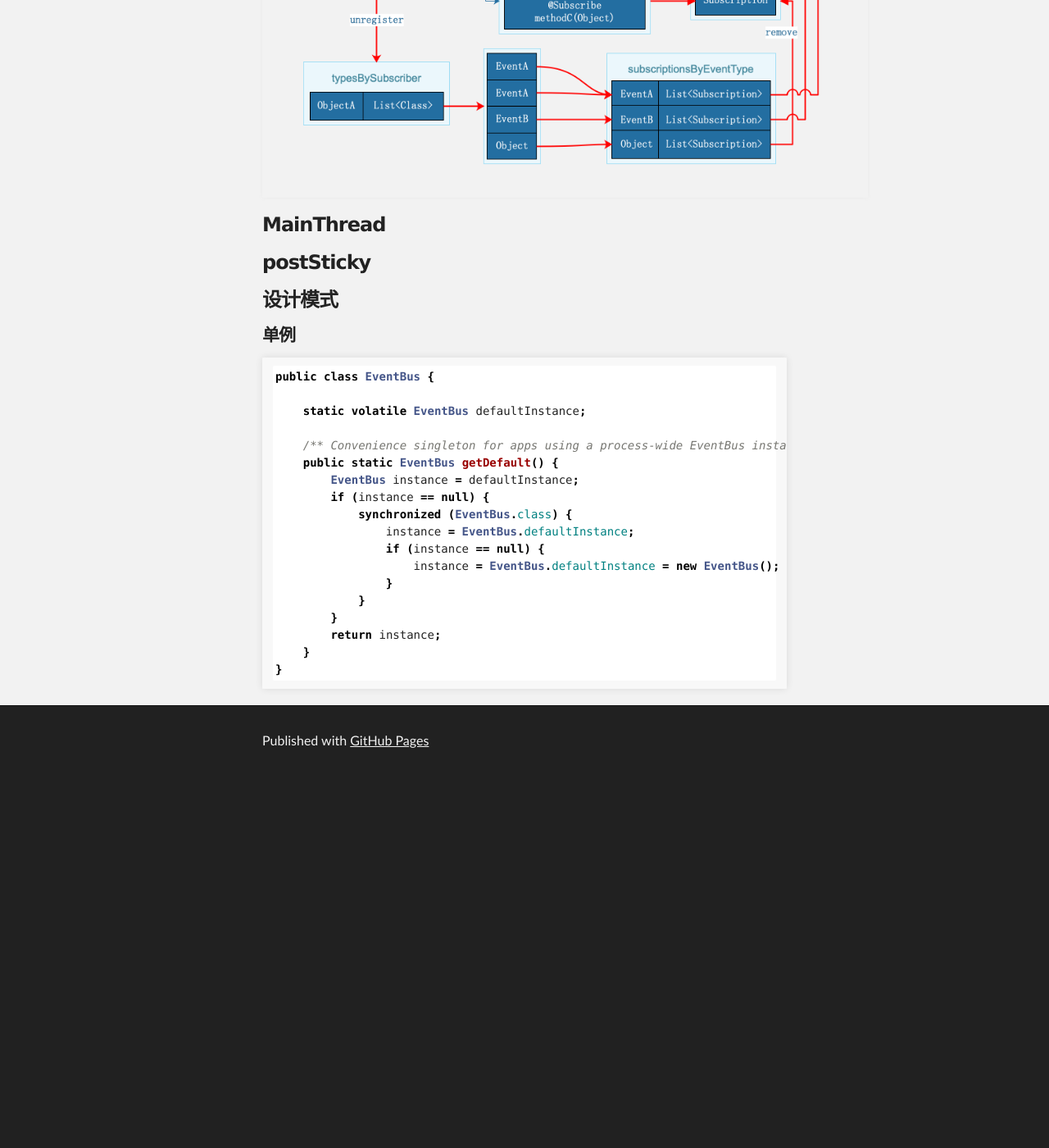
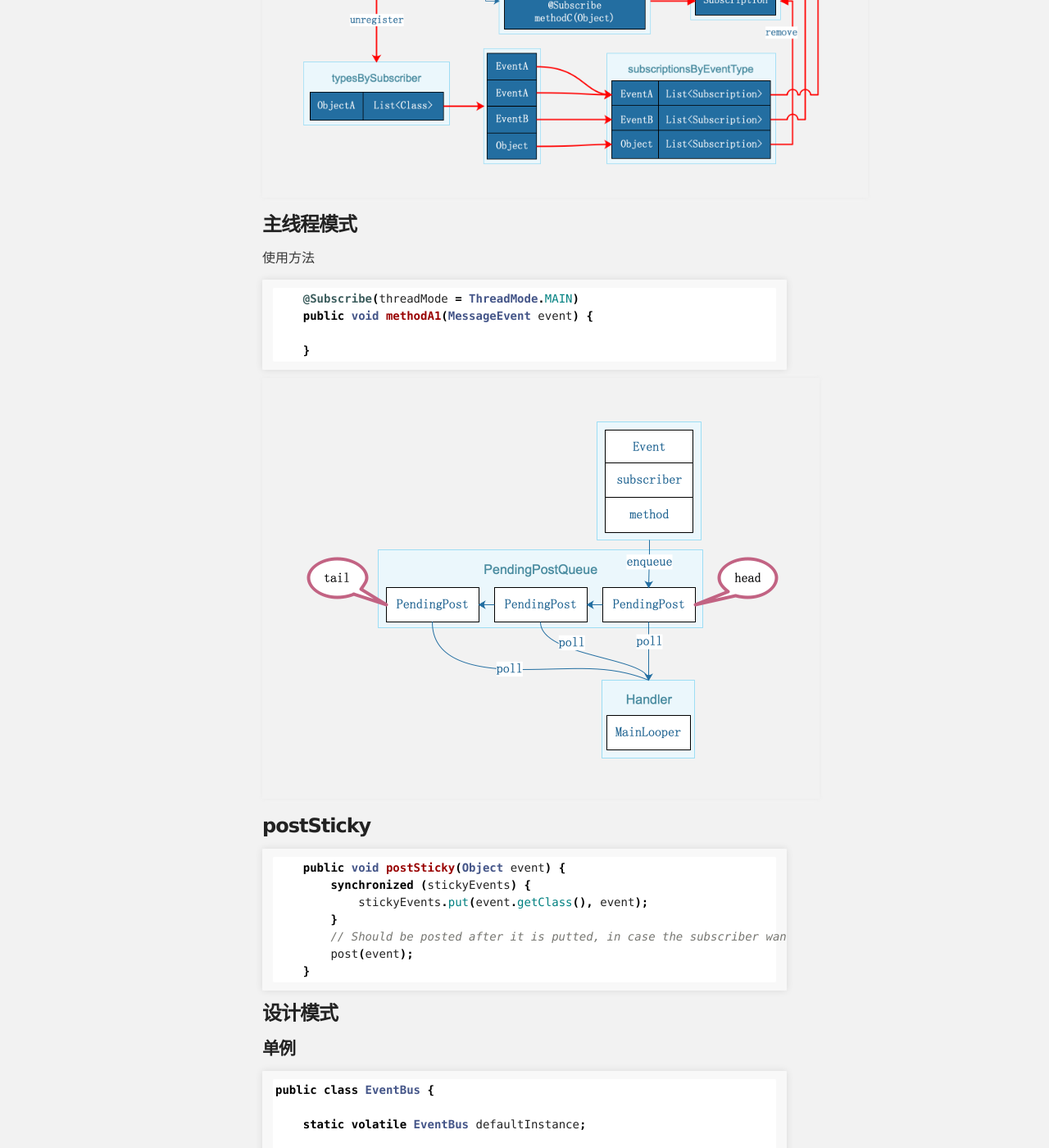
Before and after one commit to mwping/mwping.github.io, a Jekyll site: the page built from opensource/EventBus.md, in a window 1280 px wide and 1400 px high, scrolled down 2381 px. Shown: the whole window at 82% size. Built offline with Jekyll 4.4.1, drawn with Linux system fonts in a browser that asks for light colours; our own code applies the rules of GitHub Pages for plain Markdown files; before the commit the page ends 3331 px from its top, so only the background shows below that.

Commit message:
add 主线程及postSticky

````diff
--- a/opensource/EventBus.md
+++ b/opensource/EventBus.md
@@ -8,7 +8,7 @@
 
 * ##### [反注册](#3)
 
-* ##### [MainThread](#4)
+* ##### [主线程模式](#4)
 
 * ##### [postSticky](#5)
 
@@ -17,7 +17,7 @@
 
 <h3 id="1">注册</h3>
 
-<img src="../assets/images/edraw/EventBus.png?v=2" width="880">
+<img src="../assets/images/edraw/EventBus-Register.png" width="880">
 
 <h3 id="2">发送事件</h3>
 
@@ -27,9 +27,28 @@
 
 <img src="../assets/images/edraw/EventBus-unRegister.png?v=2" width="900">
 
-<h3 id="4">MainThread</h3>
+<h3 id="4">主线程模式</h3>
+
+使用方法
+```java
+    @Subscribe(threadMode = ThreadMode.MAIN)
+    public void methodA1(MessageEvent event) {
+
+    }
+```
+<img src="../assets/images/edraw/EventBus-post-main.png" width="680">
 
 <h3 id="5">postSticky</h3>
+
+```java
+    public void postSticky(Object event) {
+        synchronized (stickyEvents) {
+            stickyEvents.put(event.getClass(), event);
+        }
+        // Should be posted after it is putted, in case the subscriber wants to remove immediately
+        post(event);
+    }
+```
 
 <h3 id="6">设计模式</h3>
 
````
Also changed, not shown: assets/images/edraw/EventBus-Register.png (added), assets/images/edraw/EventBus-post-main.png (added), assets/images/edraw/EventBus.png (deleted).
